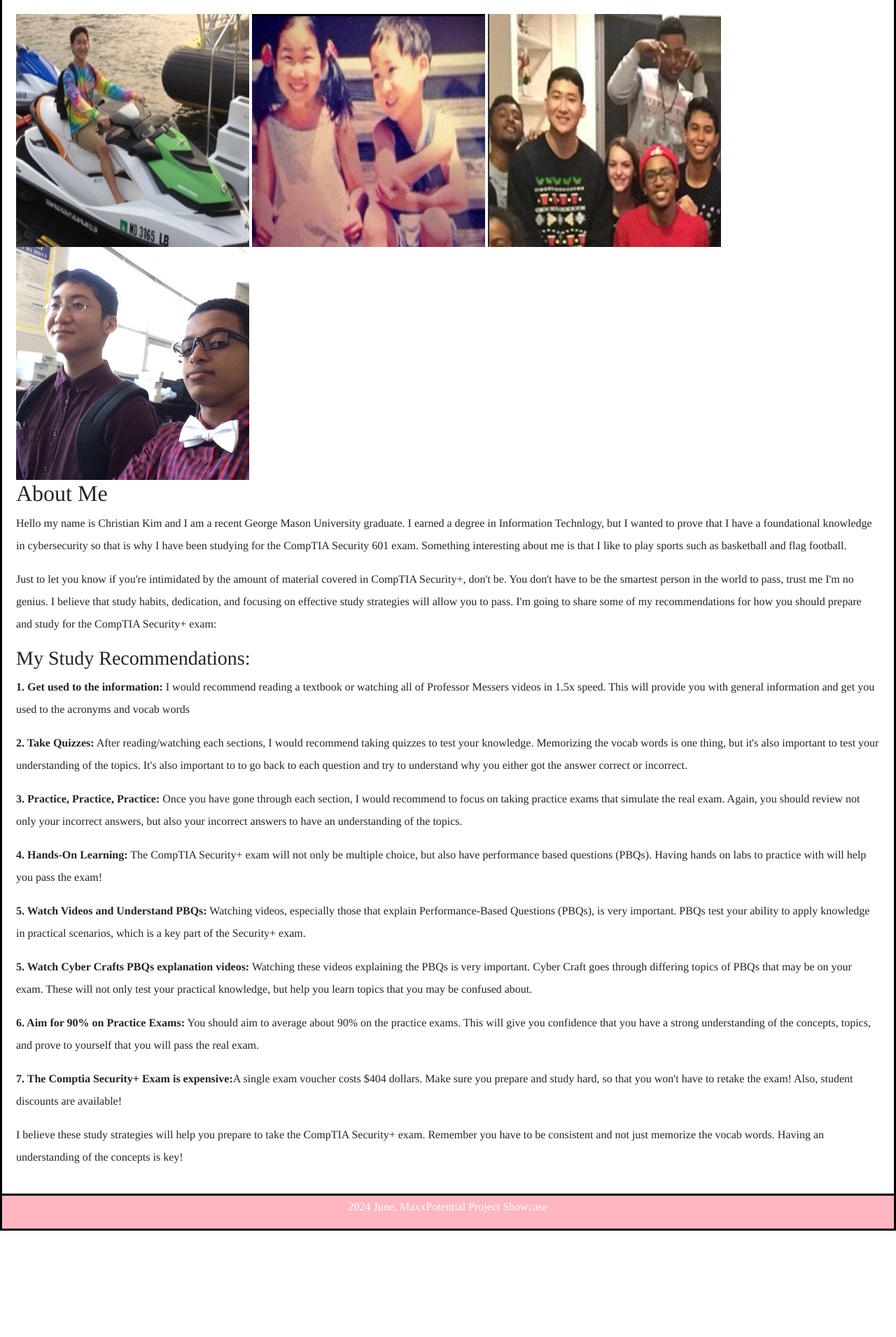
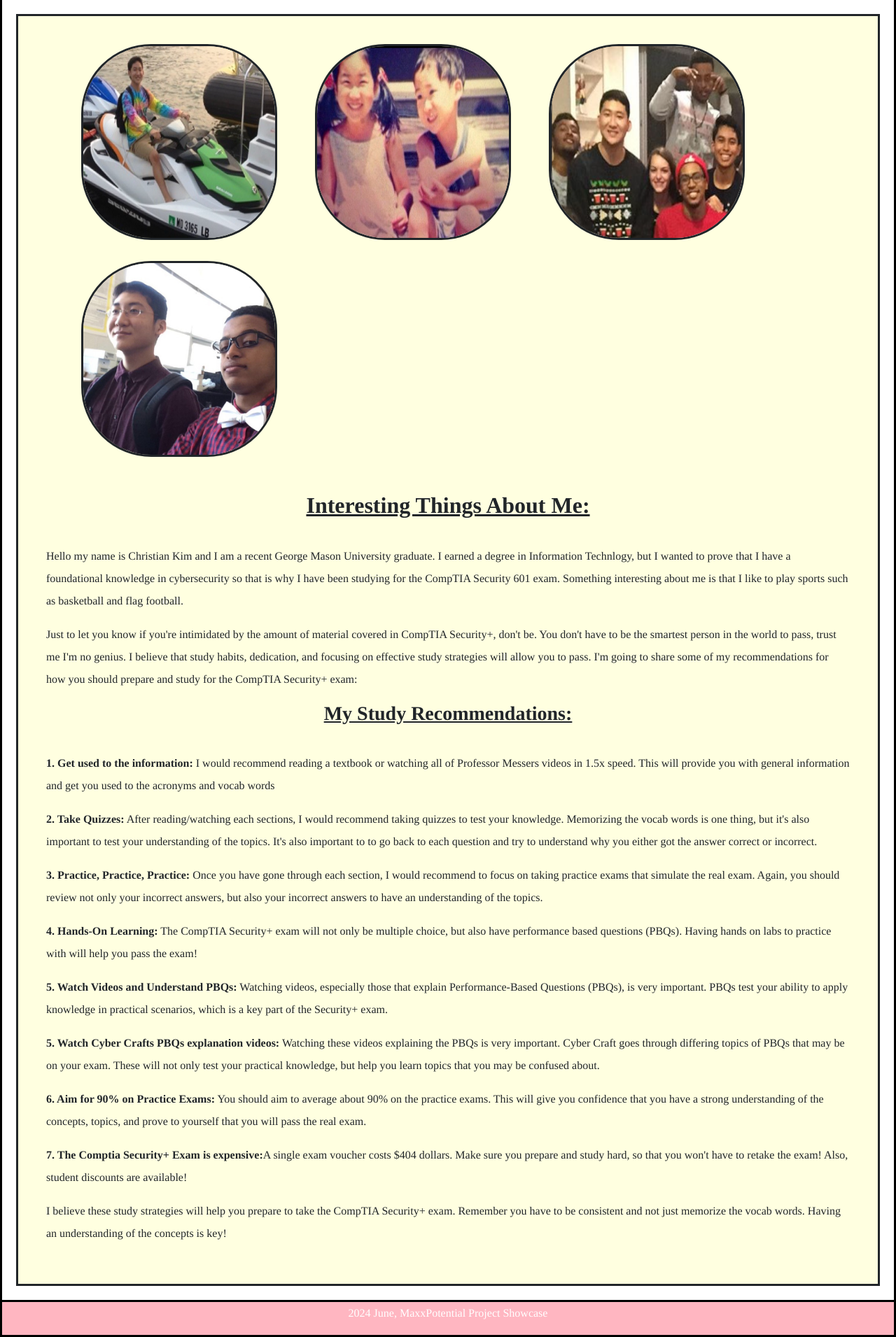
Before and after one commit to christiankim364/my-first-blog, a Django app: page /aboutme/ in a window 1280 px wide. Shown: the part 142-2053 px from the top of the page at 70% size. Before the commit the page ends 1901 px from the top, so only its background shows below. Run offline with Django 5.2, Linux system fonts and the light colour scheme; the visitor is signed in with stand-in values (Sample User, id 1).

Commit message:
After going through lessons 4-7, I added some more CSS again

```diff
--- a/blog/static/css/styles.css
+++ b/blog/static/css/styles.css
@@ -1,8 +1,33 @@
+/*Going through each lesson of my html/css course and applying different changes after each lesson*/
 /*Deleted my other CSS because I changed my layout, used the default Django login and signup form. Styles the portion for the password, overall background color*/
 /*Styles the portion for the username*/
 /*Styles the portion for the password, overall background color*/
 .background{ /*Sets background to lightgray*/
     background-color: lightgray;
+}
+.header2{ /*would use h2, but don't want to apply changes to blogpost page*/
+	text-align: center;
+	padding-bottom: 30px;
+	text-decoration: underline;
+	font-weight: bold;
+}
+
+.about-me-p{
+	font-size:16px;
+}
+.p1{
+	font-size: 18px;
+	}
+.topics-font{
+	font-size: 20px;
+}
+.topics-font-resources{
+	font-size: 16px;
+}
+.lesson7 {
+	border: solid;
+	padding: 40px;
+	background-color: lightyellow;
 }
 .signup{
 	margin-top: 20px;
--- a/blog/templates/blog/aboutme.html
+++ b/blog/templates/blog/aboutme.html
@@ -10,6 +10,23 @@
 	<!--Using two stylesheets 1, from getbootstrap and 2. from original external styles.css Source: "https://tutorial.djangogirls.org/en/css/" -->
 	<link rel="stylesheet" href="https://cdn.jsdelivr.net/npm/bootstrap@5.1.3/dist/css/bootstrap.min.css" integrity="sha384-1BmE4kWBq78iYhFldvKuhfTAU6auU8tT94WrHftjDbrCEXSU1oBoqyl2QvZ6jIW3" crossorigin="anonymous">
     <link rel="stylesheet" href="{% static 'css/styles.css' %}">
+
+	<style>
+	.pictures{
+		width: 280px;
+		height: 280px;
+		border-radius: 100px;
+		border-bottom: 1px;
+		border: solid;
+		margin-left: 50px;
+		margin-bottom: 30px;
+	}
+	.image-border{
+		margin-bottom: 20px;
+	}
+	</style>
+
+
 
 </head>
 <body>
@@ -54,18 +71,22 @@
 
 				<!--Test it out-->
 				<!--<img src="{% static 'images/pic1.png' %}" alt="Home"  width="333" height="333"></a>-->
-
-				<img src="{% static 'images/pic1.png' %}" alt="pic1"  width="333" height="333"></a>
-				<img src="{% static 'images/pic2.png' %}" alt="pic2"  width="333" height="333"></a>
-				<img src="{% static 'images/pic3.png' %}" alt="pic3"  width="333" height="333"></a>
-				<img src="{% static 'images/pic4.jpg' %}" alt="pic4"  width="333" height="333"></a>
-
-<h2>About Me</h2>
+       <div class="lesson7">
+				<div class="image-border">
+				<img class="pictures" src="{% static 'images/pic1.png' %}" alt="pic1"></a>
+				<img class="pictures" src="{% static 'images/pic2.png' %}" alt="pic2"></a>
+				<img class="pictures" src="{% static 'images/pic3.png' %}" alt="pic3"></a>
+				<img class="pictures" src="{% static 'images/pic4.jpg' %}" alt="pic4"></a>
+				</div>
+<h2 class="header2">Interesting Things About Me:</h2>
+<div class="about-me-p">
 <p>Hello my name is Christian Kim and I am a recent George Mason University graduate. I earned a degree in Information Technlogy, but I wanted to prove that I have a foundational knowledge in cybersecurity so that is why I have been studying for the CompTIA Security 601 exam. Something interesting about me is that I like to play sports such as basketball and flag football. </p>
 <p>Just to let you know if you're intimidated by the amount of material covered in CompTIA Security+, don't be. You don't have to be the smartest person in the world to pass, trust me I'm no genius. I believe that study habits, dedication, and focusing on effective study strategies will allow you to pass. I'm going to share some of my recommendations for how you should prepare and study for the CompTIA Security+ exam:</p>
+</div>
 
-<h3>My Study Recommendations:</h3>
 
+<h3 class="header2">My Study Recommendations:</h3>
+<div class="about-me-p">
 <p><b>1. Get used to the information:</b> I would recommend reading a textbook or watching all of Professor Messers videos in 1.5x speed. This will provide you with general information and get you used to the acronyms and vocab words</p>
 
 <p><b>2. Take Quizzes:</b> After reading/watching each sections, I would recommend taking quizzes to test your knowledge. Memorizing the vocab words is one thing, but it's also important to test your understanding of the topics. It's also important to to go back to each question and try to understand why you either got the answer correct or incorrect. </p>
@@ -84,7 +105,9 @@
 <p><b>7. The Comptia Security+ Exam is expensive:</b>A single exam voucher costs $404 dollars. Make sure you prepare and study hard, so that you won't have to retake the exam! Also, student discounts are available!</p>
 
 <p>I believe these study strategies will help you prepare to take the CompTIA Security+ exam. Remember you have to be consistent and not just memorize the vocab words. Having an understanding of the concepts is key!</p>
-    </main>
+</div>
+</main>
+	</div>
     <div class="footer">
         <div class="container">
             <p>2024 June, MaxxPotential Project Showcase</p>
--- a/blog/templates/blog/blog.html
+++ b/blog/templates/blog/blog.html
@@ -47,8 +47,9 @@
         </div>
     </div>
 	<main>
+        <div class="lesson7">
 	<div class="container">
-    <h1>Blog Page</h1>
+    <h1 class="header2">Blog Page:</h1>
     {% for post in posts %}
         <div class="blog-post">
             <h2>{{ post.title }}</h2>
@@ -62,6 +63,8 @@
 		<div class="footer">
         <div class="container">
             <p>2024 June, MaxxPotential Project Showcase</p>
+            </div>
+        </div>
         </div>
     </div>
 </body>
```
Also changed, not shown: blog/templates/blog/post_list.html (+13 -10 lines), blog/templates/blog/resources.html (+17 -14 lines), blog/templates/blog/topics.html (+9 -6 lines).
